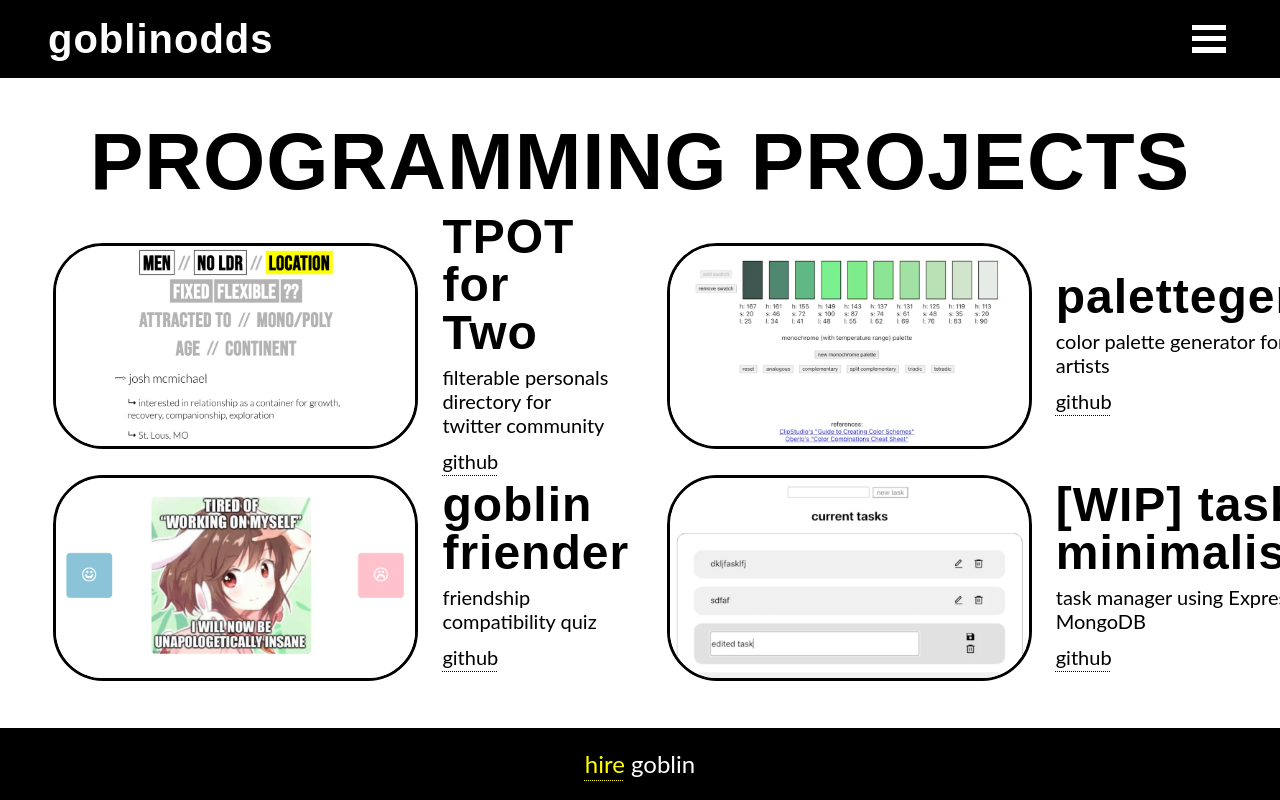
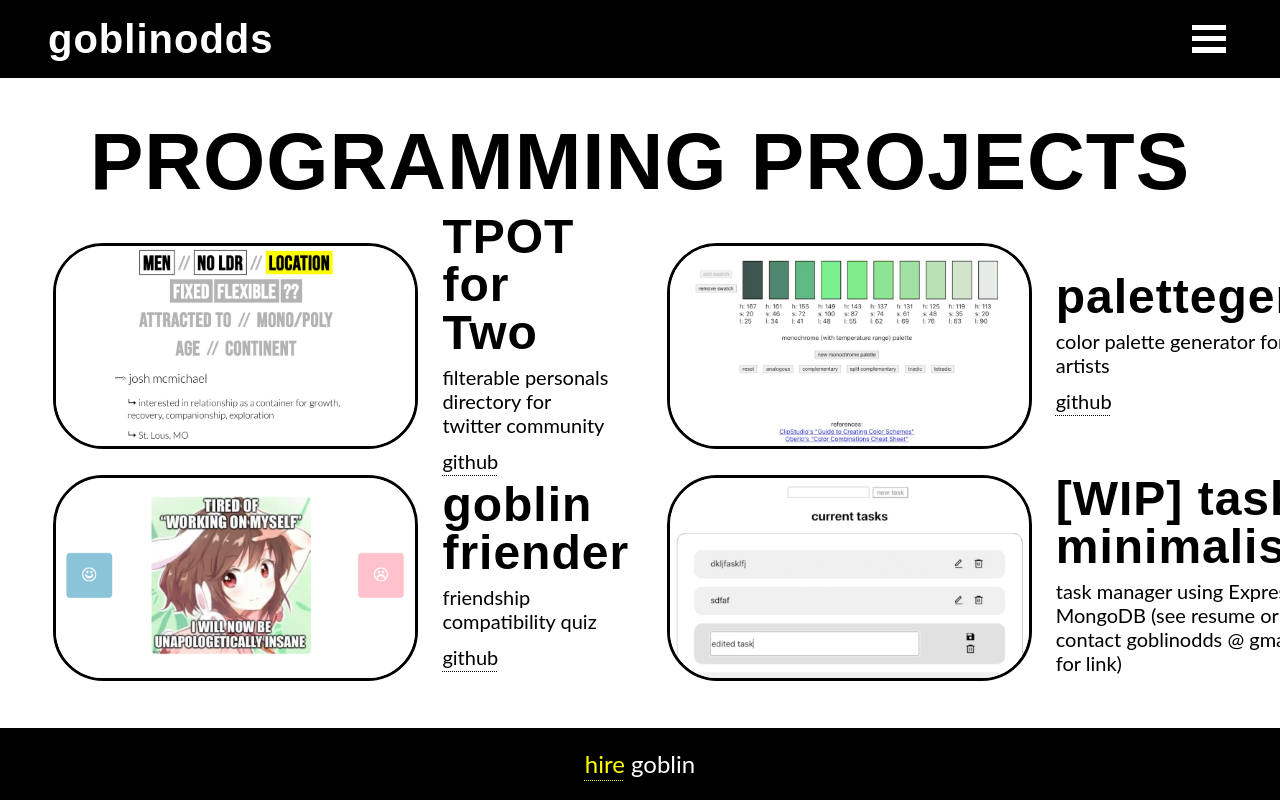
Before and after one commit to goblinodds/goblinodds.github.io, a React (Create React App) app: page / in a window 1280 px wide. Shown: the top 800 px of the page. Built offline with nearby package versions, Linux system fonts and the light colour scheme.

Commit message:
updated portfolio

```diff
--- a/src/pages/Home.js
+++ b/src/pages/Home.js
@@ -36,9 +36,7 @@ const projects = [
     {
         name: '[WIP] task minimalist',
         img: [task],
-        desc: 'task manager using Express, MongoDB',
-        link: 'https://github.com/goblinodds/taskgen',
-        github: 'https://github.com/goblinodds/taskgen'
+        desc: 'task manager using Express, MongoDB (see resume or contact goblinodds @ gmail for link)'
     }
 ]
 
@@ -59,7 +57,9 @@ const projectCards = projects.map((project) => {
             <div className='TextBox ProjectDesc'>
                 <h1><a href={project.link} target='_blank' rel='noopener noreferrer'>{project.name}</a></h1>
                 <p>{project.desc}</p>
-                <p><a href={project.github} target='_blank' rel='noopener noreferrer'>github</a></p>
+                {
+                    project.link ? <p><a href={project.github} target='_blank' rel='noopener noreferrer'>github</a></p> : null
+                }
             </div>
         </div>
     )
```
Also changed, not shown: 1 other file (tests, documents, lock files or other folders).
